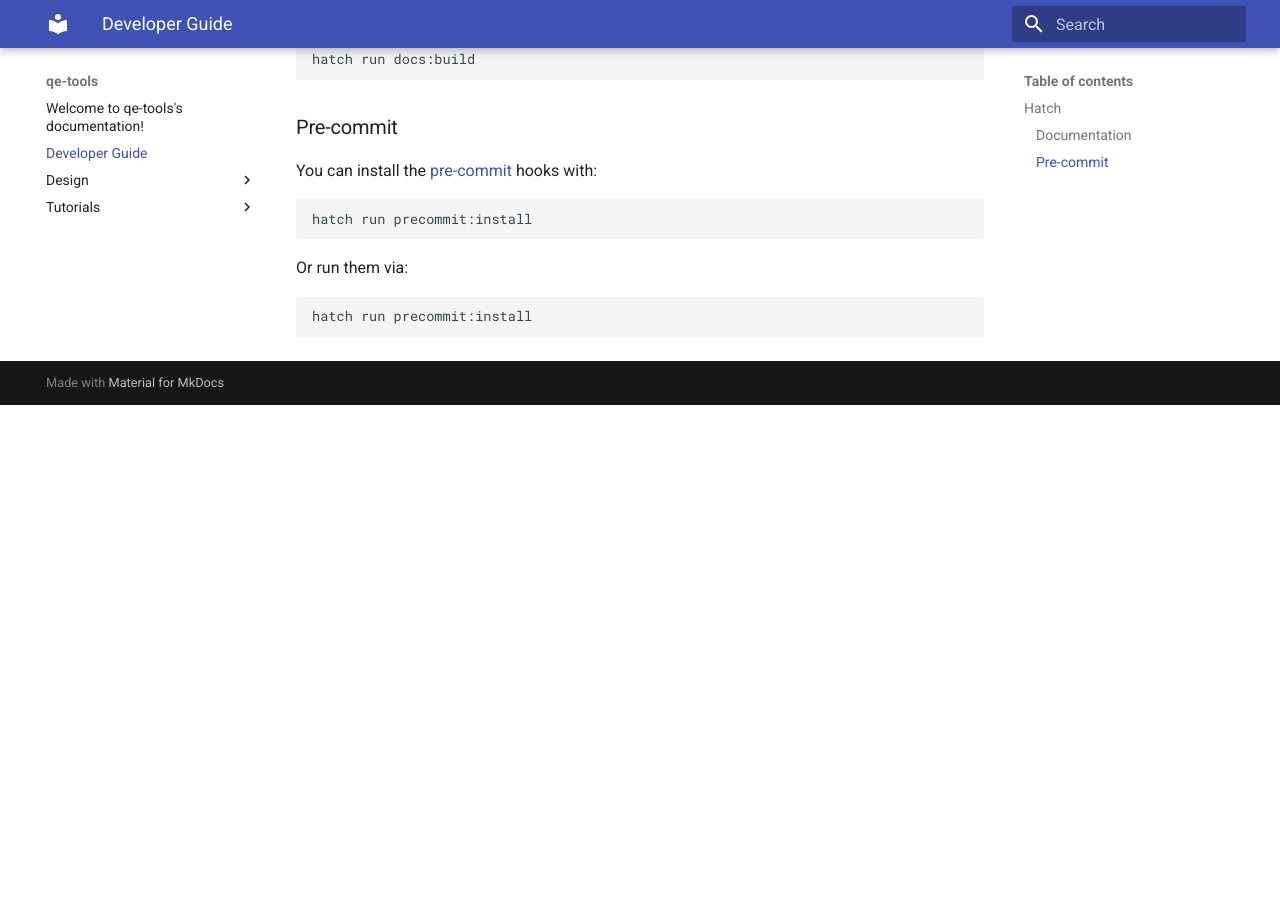
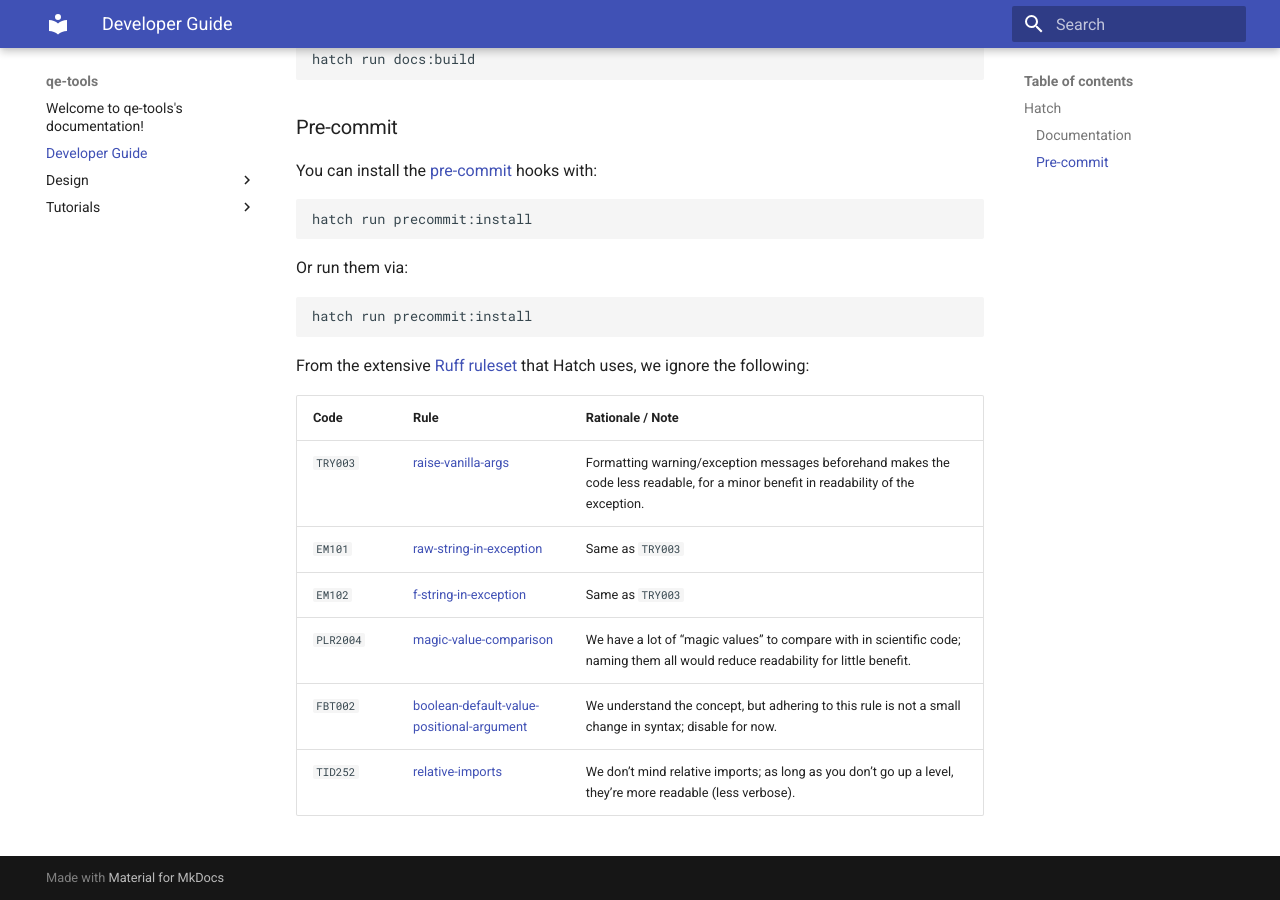
Before and after one commit to aiidateam/qe-tools, an MkDocs documentation site: the page built from docs/developer.md, in a window 1280 px wide and 900 px high, scrolled down 541 px. Built offline with MkDocs 1.6.1 and Material for MkDocs 9.7.7, drawn with Linux system fonts in a browser that asks for light colours; before the commit the page ends 946 px from its top, so only the background shows below that.

Commit message:
🔧 Update package template to v0.8.0
See

https://github.com/mbercx/python-copier/releases/tag/v0.8.0

```diff
--- a/.copier-answers.yml
+++ b/.copier-answers.yml
@@ -1,5 +1,5 @@
 # Changes here will be overwritten by Copier; NEVER EDIT MANUALLY
-_commit: v0.7.0
+_commit: v0.8.0
 _src_path: https://github.com/mbercx/python-copier
 description: Tools for running and parsing Quantum ESPRESSO calculations
 doc_deploy: nowhere
--- a/docs/developer.md
+++ b/docs/developer.md
@@ -27,3 +27,14 @@ You can install the [pre-commit](https://pre-commit.com/) hooks with:
 Or run them via:
 
     hatch run precommit:install
+
+From the extensive [Ruff ruleset](https://docs.astral.sh/ruff/rules/) that Hatch uses, we ignore the following:
+
+| Code      | Rule                                                                                                                      | Rationale / Note                                                                                                                    |
+| --------- | ------------------------------------------------------------------------------------------------------------------------- | ----------------------------------------------------------------------------------------------------------------------------------- |
+| `TRY003`  | [raise-vanilla-args](https://docs.astral.sh/ruff/rules/raise-vanilla-args/)                                               | Formatting warning/exception messages beforehand makes the code less readable, for a minor benefit in readability of the exception. |
+| `EM101`   | [raw-string-in-exception](https://docs.astral.sh/ruff/rules/raw-string-in-exception/)                                     | Same as `TRY003`                                                                                                                    |
+| `EM102`   | [f-string-in-exception](https://docs.astral.sh/ruff/rules/f-string-in-exception/)                                         | Same as `TRY003`                                                                                                                    |
+| `PLR2004` | [magic-value-comparison](https://docs.astral.sh/ruff/rules/magic-value-comparison/)                                       | We have a lot of “magic values” to compare with in scientific code; naming them all would reduce readability for little benefit.    |
+| `FBT002`  | [boolean-default-value-positional-argument](https://docs.astral.sh/ruff/rules/boolean-default-value-positional-argument/) | We understand the concept, but adhering to this rule is not a small change in syntax; disable for now.                              |
+| `TID252`  | [relative-imports](https://docs.astral.sh/ruff/rules/relative-imports/)                                                   | We don’t mind relative imports; as long as you don’t go up a level, they’re more readable (less verbose).                           |
```
Also changed, not shown: 1 other file.
